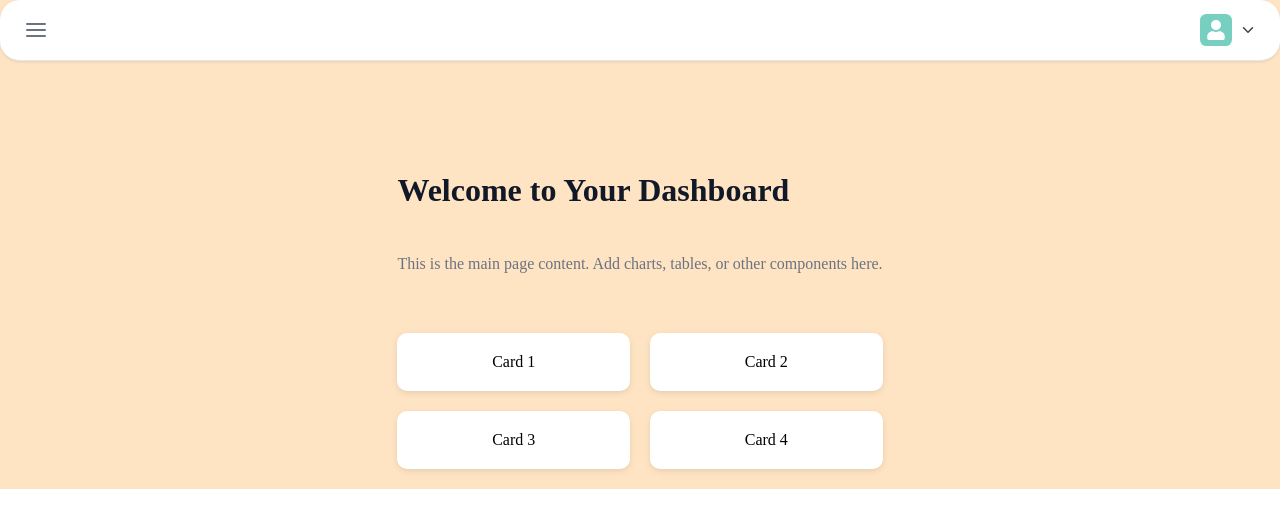
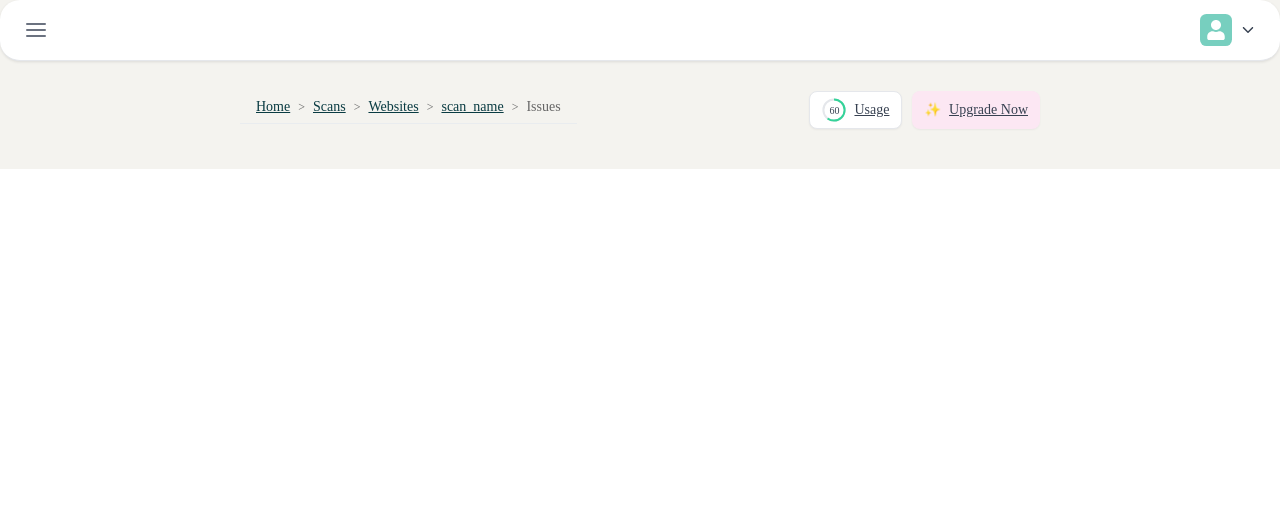
Before and after one commit to Agourd06/test2, a React (Vite) app: page / in a window 1280 px wide. Shown: the top 528 px of the page. Built offline with nearby package versions, Linux system fonts and the light colour scheme.

Commit message:
feat: add static Steper component with fixed breadcrumb steps and create reusable StatusButton component with CSS styling

```diff
--- a/index.html
+++ b/index.html
@@ -8,7 +8,7 @@
     <title>Vite + React + TS</title>
   </head>
   <body>
-    <div id="root" style="background-color: bisque;"></div>
+    <div id="root" ></div>
     <script type="module" src="/src/main.tsx"></script>
   </body>
 </html>
--- a/src/components/Header.tsx
+++ b/src/components/Header.tsx
@@ -12,7 +12,6 @@ const Header: React.FC<HeaderProps> = ({ className, onBurgerClick }) => {
   return (
     <nav className={`header ${className || ""}`}>
       <div className="header-container">
-        {/* Left Section */}
         <div className="header-left">
           <button
             className="burger-menu"
@@ -45,7 +44,6 @@ const Header: React.FC<HeaderProps> = ({ className, onBurgerClick }) => {
           </button>
         </div>
 
-        {/* Right Section */}
         <div className="header-right">
           <div className="user-profile">
             <div className="user-avatar-box">
--- /dev/null
+++ b/src/components/HomePage/TopSection/StatusButton.tsx
@@ -0,0 +1,48 @@
+// src/components/StatusButton.tsx
+import React from "react";
+import "../../../styles/Homepage/TopSection/StatusButton.css";
+interface ButtonProps {
+  type: "usage" | "upgrade";
+  value?: number;
+}
+
+const StatusButton: React.FC<ButtonProps> = ({ type, value }) => {
+  if (type === "usage") {
+    return (
+      <button className="status-btn usage-btn">
+        <div className="circle">
+          <svg className="circle-svg" viewBox="0 0 36 36">
+            <path
+              d="M18 2.0845
+                 a 15.9155 15.9155 0 0 1 0 31.831
+                 a 15.9155 15.9155 0 0 1 0 -31.831"
+              fill="none"
+              stroke="#e5e7eb"
+              strokeWidth="3"
+            />
+            <path
+              d="M18 2.0845
+                 a 15.9155 15.9155 0 0 1 0 31.831
+                 a 15.9155 15.9155 0 0 1 0 -31.831"
+              fill="none"
+              stroke="#34d399"
+              strokeWidth="3"
+              strokeDasharray={`${value}, 100`}
+            />
+          </svg>
+          <span className="circle-text">{value}</span>
+        </div>
+        <span className="btn-text">Usage</span>
+      </button>
+    );
+  }
+
+  return (
+    <button className="status-btn upgrade-btn">
+      <span className="sparkle">✨</span>
+      <span className="btn-text">Upgrade Now</span>
+    </button>
+  );
+};
+
+export default StatusButton;
--- /dev/null
+++ b/src/components/HomePage/TopSection/Steper.tsx
@@ -0,0 +1,32 @@
+import type React from "react"
+import "../../../styles/Homepage/TopSection/Steper.css"
+
+const Steper: React.FC = () => {
+  return (
+    <nav className="breadcrumb" aria-label="Breadcrumb">
+      <ol className="breadcrumb-list">
+        <li className="breadcrumb-item">
+          <a href="/" className="breadcrumb-link">Home</a>
+          <span className="breadcrumb-separator">&gt;</span>
+        </li>
+        <li className="breadcrumb-item">
+          <a href="/scans" className="breadcrumb-link">Scans</a>
+          <span className="breadcrumb-separator">&gt;</span>
+        </li>
+        <li className="breadcrumb-item">
+          <a href="/websites" className="breadcrumb-link">Websites</a>
+          <span className="breadcrumb-separator">&gt;</span>
+        </li>
+        <li className="breadcrumb-item">
+          <span className="breadcrumb-link">scan_name</span>
+          <span className="breadcrumb-separator">&gt;</span>
+        </li>
+        <li className="breadcrumb-item">
+          <span className="breadcrumb-text active">Issues</span>
+        </li>
+      </ol>
+    </nav>
+  )
+}
+
+export default Steper
--- a/src/layouts/MainLayout.tsx
+++ b/src/layouts/MainLayout.tsx
@@ -1,7 +1,7 @@
 import React, { useState } from "react";
 import "../styles/layout.css";
 import Header from "../components/Header";
-import Sidebar from "../components/sidebar";
+import Sidebar from "../components/Sidebar";
 
 const MainLayout: React.FC<{ children: React.ReactNode }> = ({ children }) => {
   const [sidebarOpen, setSidebarOpen] = useState(false);
--- a/src/pages/HomePage.tsx
+++ b/src/pages/HomePage.tsx
@@ -1,22 +1,25 @@
+// src/pages/HomePage.tsx
 import React from "react";
 import MainLayout from "../layouts/MainLayout";
 import "../styles/pages/HomePage.css";
+import Steper from "../components/HomePage/TopSection/Steper";
+import StatusButton from "../components/HomePage/TopSection/StatusButton";
 
 const HomePage: React.FC = () => {
   return (
     <MainLayout>
       <div className="home-container">
-        <div className="hom">{}</div>
+        <div className="top-section">
+          <div className="top-left">
+            <Steper />
+          </div>
+          <div className="top-right">
+          <StatusButton type="usage" value={60} />
+          <StatusButton type="upgrade" />{" "}          </div>
 
-        <h1>Welcome to Your Dashboard</h1>
-        <p>This is the main page content. Add charts, tables, or other components here.</p>
+        </div>
 
-        <div className="dashboard-grid">
-          <div className="card">Card 1</div>
-          <div className="card">Card 2</div>
-          <div className="card">Card 3</div>
-          <div className="card">Card 4</div>
-        </div>
+        <div className="bottom-section"></div>
       </div>
     </MainLayout>
   );
--- a/src/styles/Header.css
+++ b/src/styles/Header.css
@@ -51,12 +51,13 @@
 .user-profile {
   display: flex;
   align-items: center;
-  gap: 0.5rem; /* spacing between avatar and arrow */
+  gap: 0.5rem;
   padding: 0.5rem;
   border-radius: 0.5rem;
   cursor: pointer;
   transition: all 0.2s ease;
 }
+
 
 .user-profile:hover {
   background-color: #f9fafb;
--- /dev/null
+++ b/src/styles/Homepage/TopSection/StatusButton.css
@@ -0,0 +1,67 @@
+.status-btn {
+  display: flex;
+  align-items: center;
+  gap: 8px;
+  padding: 6px 12px;
+  border-radius: 8px;
+  font-family: inherit;
+  cursor: pointer;
+  transition: box-shadow 0.2s, background-color 0.2s;
+}
+
+.usage-btn {
+  border: 1px solid #e5e7eb;
+  background: #fff;
+  box-shadow: 0 1px 2px rgba(0,0,0,0.05);
+}
+
+.usage-btn:hover {
+  box-shadow: 0 2px 6px rgba(0,0,0,0.1);
+}
+
+.circle {
+  position: relative;
+  width: 24px;
+  height: 24px;
+}
+
+.circle-svg {
+  position: absolute;
+  top: 0;
+  left: 0;
+  width: 100%;
+  height: 100%;
+}
+
+.circle-text {
+  position: absolute;
+  inset: 0;
+  display: flex;
+  align-items: center;
+  justify-content: center;
+  font-size: 10px;
+  font-weight: 500;
+  color: #374151;
+}
+
+.btn-text {
+  font-size: 14px;
+  font-weight: 500;
+  color: #374151;
+  text-decoration: underline;
+}
+
+.upgrade-btn {
+  background: #fce7f3;
+  box-shadow: 0 1px 2px rgba(0,0,0,0.05);
+  border: none;
+}
+
+.upgrade-btn:hover {
+  background: #fbcfe8;
+  box-shadow: 0 2px 6px rgba(0,0,0,0.1);
+}
+
+.sparkle {
+  color: #ec4899;
+}
--- /dev/null
+++ b/src/styles/Homepage/TopSection/Steper.css
@@ -0,0 +1,56 @@
+.breadcrumb {
+  padding: 8px 0;
+  border-bottom: 1px solid #e9ecef;
+}
+
+.breadcrumb-list {
+  display: flex;
+  align-items: center;
+  list-style: none;
+  margin: 0;
+  padding: 0 16px;
+  font-size: 14px;
+}
+
+.breadcrumb-item {
+  display: flex;
+  align-items: center;
+}
+
+.breadcrumb-link {
+  color: #093B42;
+  text-decoration: underline;
+  cursor: pointer;
+  transition: color 0.2s ease;
+}
+
+.breadcrumb-link:hover {
+  color: #0052a3;
+  text-decoration: underline;
+}
+
+.breadcrumb-text {
+  color: #333;
+}
+
+.breadcrumb-text.active {
+  color: #666;
+  font-weight: normal;
+}
+
+.breadcrumb-separator {
+  margin: 0 8px;
+  color: #666;
+  font-size: 12px;
+}
+
+@media (max-width: 768px) {
+  .breadcrumb-list {
+    padding: 0 12px;
+    font-size: 13px;
+  }
+
+  .breadcrumb-separator {
+    margin: 0 6px;
+  }
+}
--- a/src/styles/layout.css
+++ b/src/styles/layout.css
@@ -32,3 +32,6 @@
   box-shadow: 0 2px 6px rgba(0,0,0,0.1);
   text-align: center;
 }
+.layout{
+background-color: #F4F3EF;
+}
--- a/src/styles/pages/HomePage.css
+++ b/src/styles/pages/HomePage.css
@@ -1,5 +1,6 @@
 .home-container {
   max-width: 1200px;
+  min-width: 800px;
   margin: 0 auto;
   padding: 20px 15px;
   display: flex;
@@ -20,6 +21,16 @@
   margin-bottom: 20px;
 }
 
+.top-section {
+  margin-top: 10px;
+  display: flex;
+  justify-content: space-between;
+}
+.top-right {
+  gap: 10px;
+  display: flex;
+  justify-content: space-between;
+}
 
 
 
```
Also changed, not shown: src/components/HomePage/TopSection/KpiCards.tsx (added).
